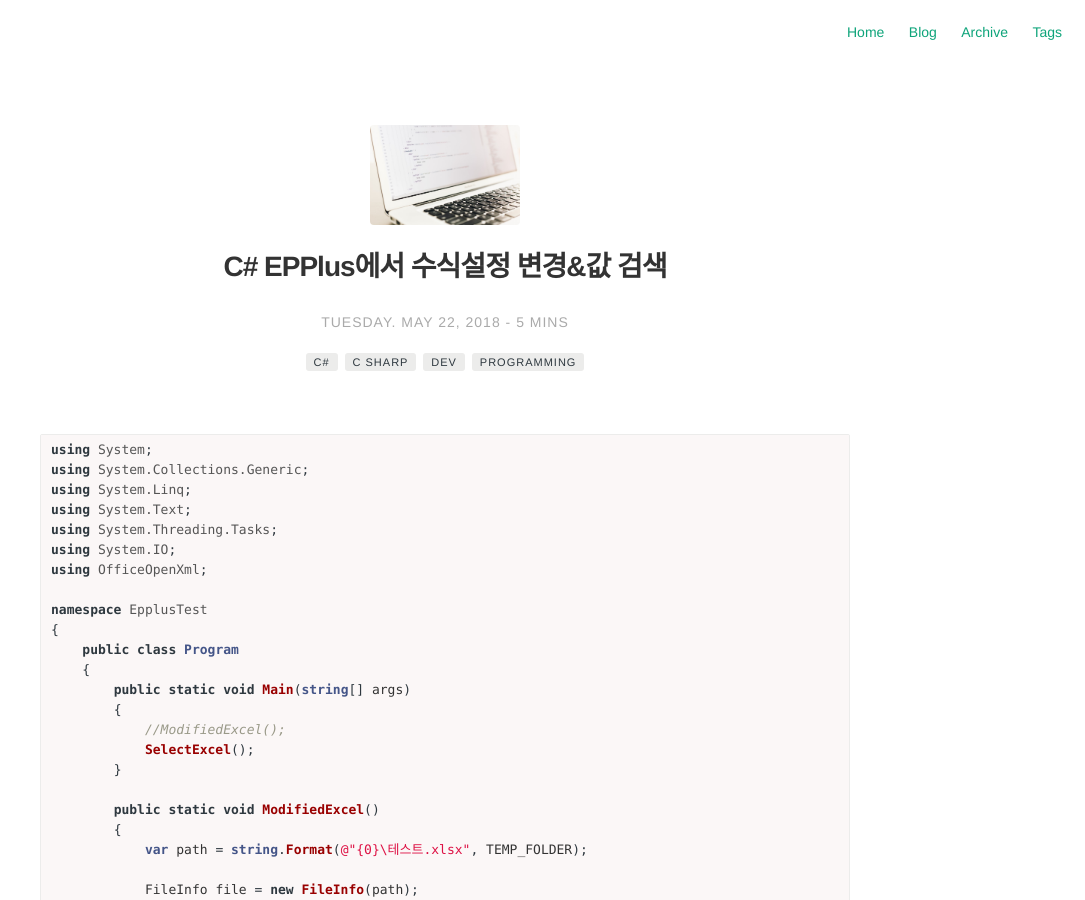
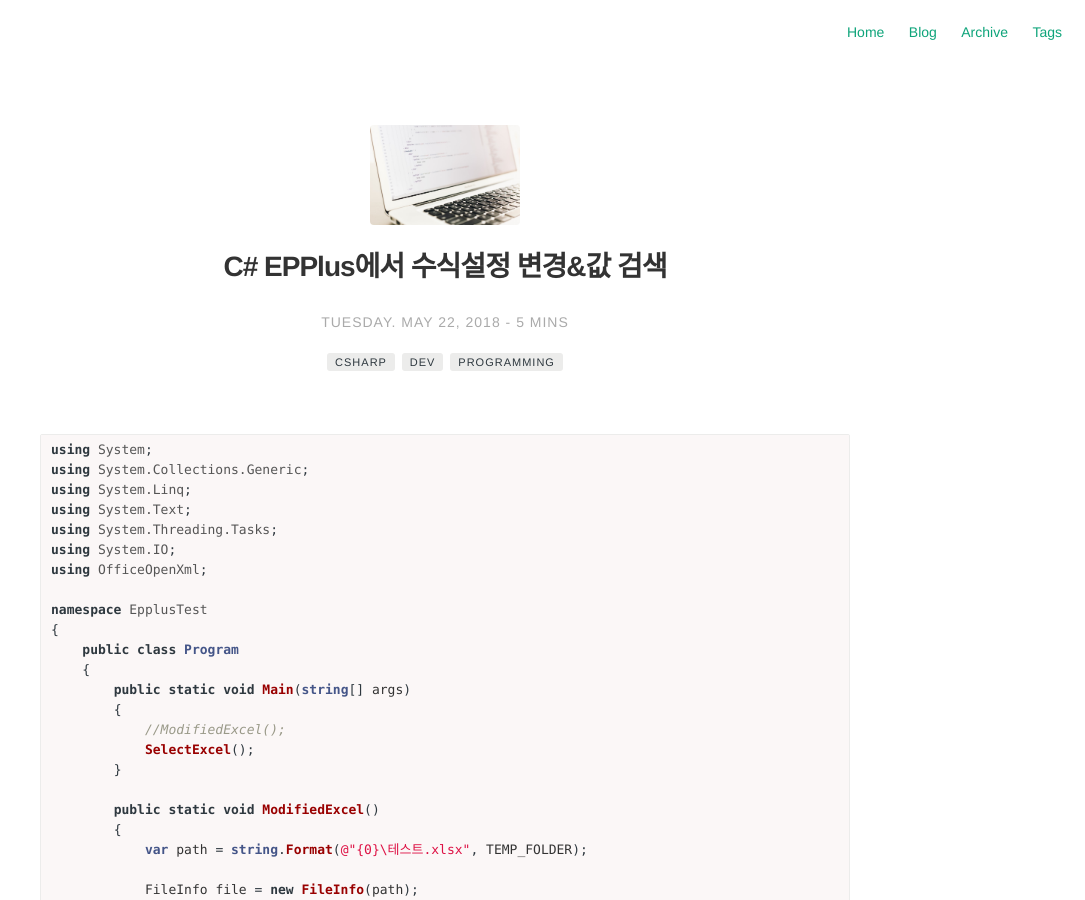
Before and after one commit to Pie001/pie001.github.io, a Jekyll site: the page built from _posts/2018-05-22-0001.md, in a window 1280 px wide and 900 px high. Shown: the whole window, without its empty margins (195-1280 px from the left). Built offline with Jekyll 4.4.1, drawn with Linux system fonts in a browser that asks for light colours; comment, search, counter and statistics services are not loaded.

Commit message:
Update 2018-05-22-0001.md

```diff
--- a/_posts/2018-05-22-0001.md
+++ b/_posts/2018-05-22-0001.md
@@ -7,8 +7,7 @@ headerImage: true
 blog: true
 ko: true
 tag:
-- C#
-- C Sharp
+- csharp
 - dev
 - programming
 category: blog
```
